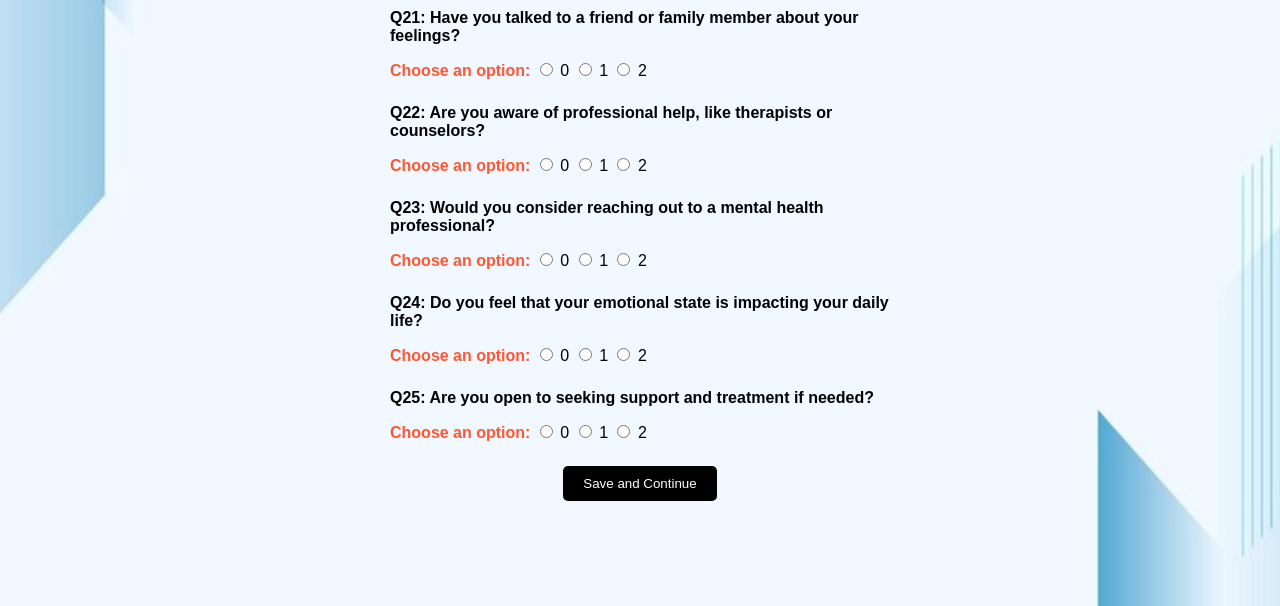
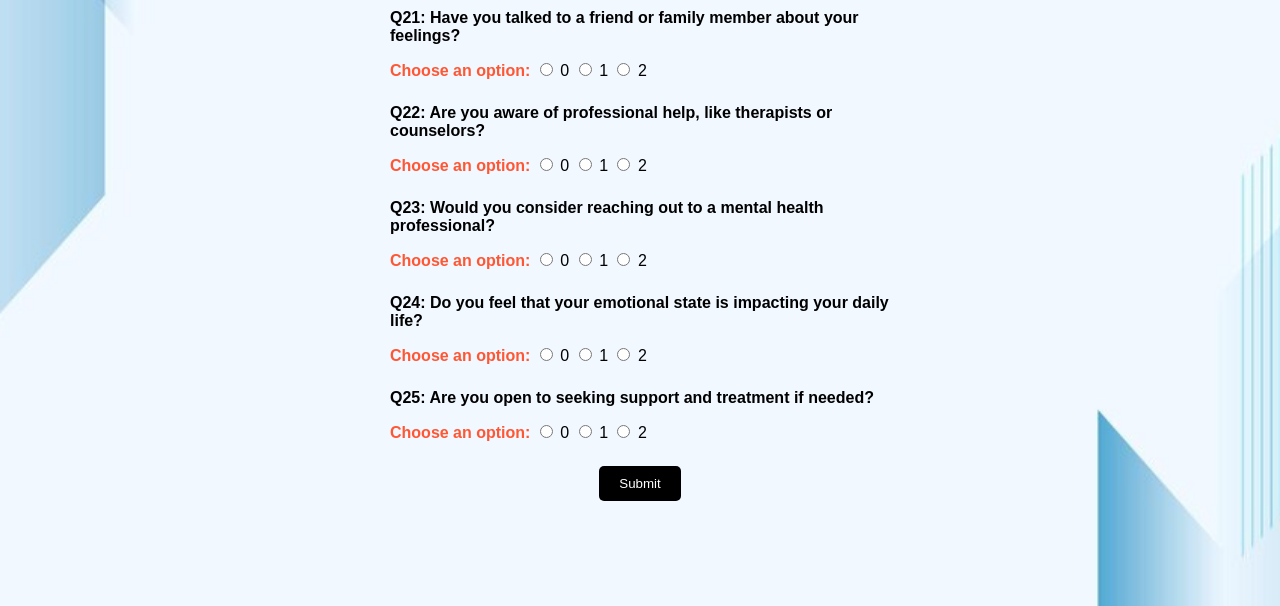
Before and after one commit to rvarjun2003/letusknow, a plain HTML site: page page5.html in a window 1280 px wide. Shown: the part 194-800 px from the top of the page. Drawn offline with Linux system fonts and the light colour scheme.

Commit message:
Update page5.html

```diff
--- a/page5.html
+++ b/page5.html
@@ -131,7 +131,7 @@
                 </div>
             </div>
 
-            <input type="submit" value="Save and Continue">
+            <input type="submit" value="Submit">
         </form>
     </div>
 
```
